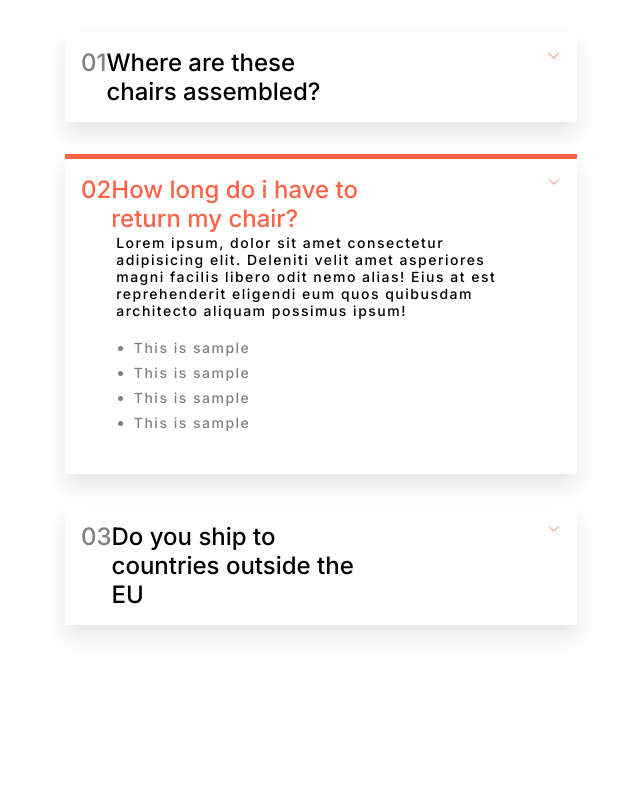
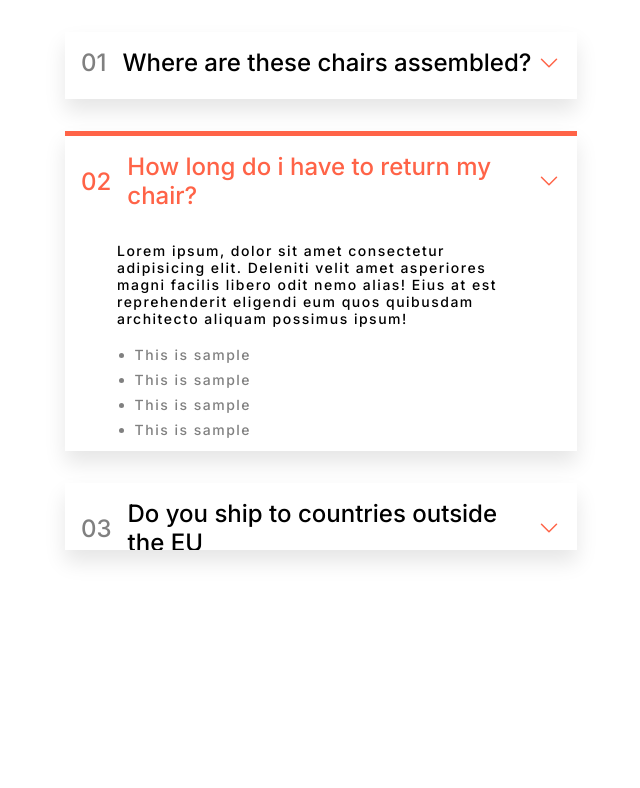
Before and after one commit to StevenAgang06/SSCGI_Build-Responsive-Real-World-Websites-with-HTML-and-CSS, a plain HTML site: page 06-COMPONENTS/Building an Accordion Component/accordion.html in a window 1280 px wide. Shown: the whole page, without its empty margins (319-959 px from the left). Drawn offline with Linux system fonts and the light colour scheme.

Commit message:
design fix

```diff
--- a/06-COMPONENTS/Building an Accordion Component/accordion.css
+++ b/06-COMPONENTS/Building an Accordion Component/accordion.css
@@ -10,56 +10,67 @@ main {
   width: 40%;
   margin: 0 auto;
 }
+
 main .accordion {
   width: 100%;
   margin-block: 2rem;
-  display: flex;
-  justify-content: space-between;
   padding: 16px;
   font-size: 24px;
   box-shadow: 0px 12px 20px 0 rgba(0, 0, 0, 0.1);
-  align-items: flex-start;
   font-weight: 500;
+  height: 4.2rem;
+  overflow: hidden;
 }
+
+main .accordion section {
+  display: flex;
+  justify-content: space-between;
+  margin-bottom: 2rem;
+  align-items: center;
+}
+
+main .accordion section p:nth-child(2) {
+  flex: 1 0 0;
+  margin-left: 1rem;
+}
+
 main .accordion .drop {
   width: 24px;
   stroke: tomato;
 }
-main .accordion p:nth-child(2) {
-  margin-right: 11rem;
-}
-main .accordion:nth-child(odd) p:first-child {
+
+main .close p:first-child {
   color: gray;
 }
-main .accordion:nth-child(even) {
+
+main .open {
   height: 20rem;
   border-top: 5px solid tomato;
   position: relative;
 }
-main .accordion:nth-child(even) p {
+
+main .open p {
   color: tomato;
 }
-main .accordion:nth-child(even) article {
-  margin-block: 2rem;
+
+main .accordion article {
   font-size: 14px;
   align-self: center;
-  position: absolute;
-  width: 80%;
-  top: 2rem;
-  right: 0;
-  left: 0;
-  bottom: 0;
   margin: 0 auto;
   letter-spacing: 1.5px;
+  width: 85%;
 }
-main .accordion:nth-child(even) article p {
+
+main .accordion article p {
   color: black;
   margin-bottom: 1.2rem;
 }
-main .accordion:nth-child(even) article ul {
+
+main .accordion article ul {
   color: gray;
   margin-left: 1.1rem;
 }
-main .accordion:nth-child(even) article ul li {
+
+main .accordion article ul li {
   margin-block-start: 0.5rem;
 }
--- a/06-COMPONENTS/Building an Accordion Component/accordion.html
+++ b/06-COMPONENTS/Building an Accordion Component/accordion.html
@@ -14,7 +14,8 @@
   </head>
   <body>
     <main>
-      <section class="accordion">
+      <section class="accordion close">
+        <section>
           <p>01</p>
           <p>Where are these chairs assembled?</p>
           <svg
@@ -32,7 +33,23 @@
             />
           </svg>
         </section>
-      <section class="accordion">
+        <article>
+          <p>
+            Lorem ipsum, dolor sit amet consectetur adipisicing elit. Deleniti
+            velit amet asperiores magni facilis libero odit nemo alias! Eius at
+            est reprehenderit eligendi eum quos quibusdam architecto aliquam
+            possimus ipsum!
+          </p>
+          <ul>
+            <li>This is sample</li>
+            <li>This is sample</li>
+            <li>This is sample</li>
+            <li>This is sample</li>
+          </ul>
+        </article>
+      </section>
+      <section class="accordion open">
+        <section>
           <p>02</p>
           <p>How long do i have to return my chair?</p>
           <svg
@@ -49,6 +66,7 @@
               d="m19.5 8.25-7.5 7.5-7.5-7.5"
             />
           </svg>
+        </section>
         <article>
           <p>
             Lorem ipsum, dolor sit amet consectetur adipisicing elit. Deleniti
@@ -64,7 +82,8 @@
           </ul>
         </article>
       </section>
-      <section class="accordion">
+      <section class="accordion close">
+        <section>
           <p>03</p>
           <p>Do you ship to countries outside the EU</p>
           <svg
@@ -82,6 +101,21 @@
             />
           </svg>
         </section>
+        <article>
+          <p>
+            Lorem ipsum, dolor sit amet consectetur adipisicing elit. Deleniti
+            velit amet asperiores magni facilis libero odit nemo alias! Eius at
+            est reprehenderit eligendi eum quos quibusdam architecto aliquam
+            possimus ipsum!
+          </p>
+          <ul>
+            <li>This is sample</li>
+            <li>This is sample</li>
+            <li>This is sample</li>
+            <li>This is sample</li>
+          </ul>
+        </article>
+      </section>
     </main>
   </body>
 </html>
```
Lines whose indentation alone changed are shown as unchanged.
